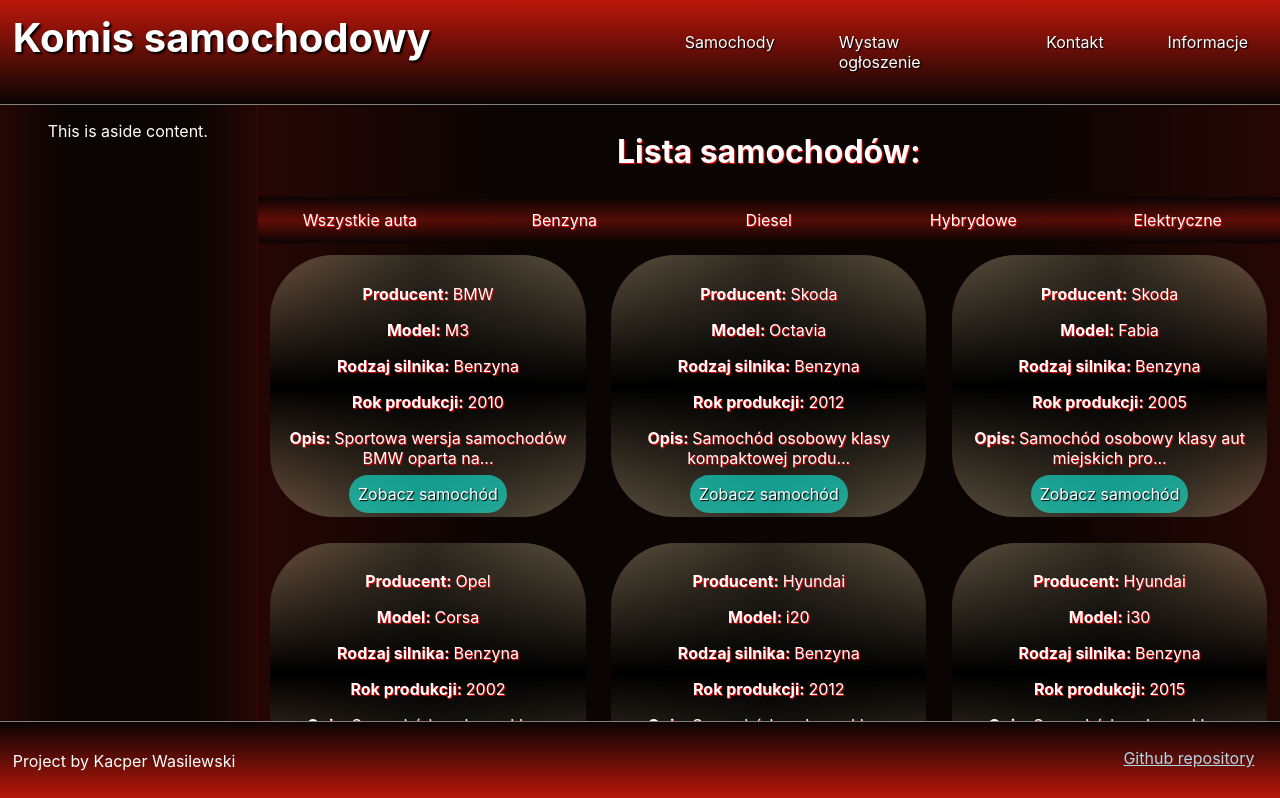
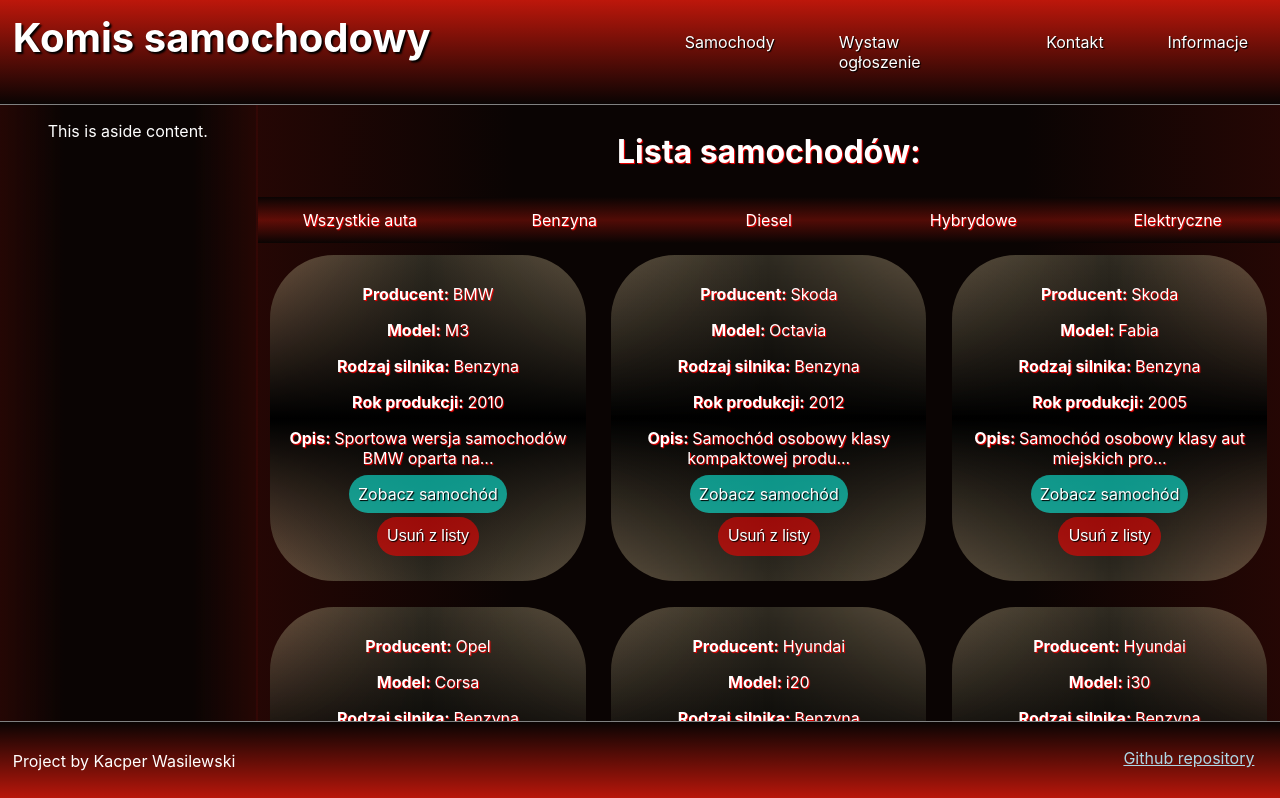
Before and after one commit to KacperW57/Komis-samochodowy, a React (Create React App) app: page /cars in a window 1280 px wide. Shown: the top 798 px of the page. Built offline with nearby package versions, Linux system fonts and the light colour scheme.

Commit message:
added removeCar functionality and fixed carList sizing

```diff
--- a/src/App.css
+++ b/src/App.css
@@ -11,7 +11,8 @@ h3 {
   font-size: 1.5rem;
 }
 
-p {
+p,
+button {
   font-size: 1rem;
 }
 
@@ -36,6 +37,12 @@ p {
     #0a0403,
     rgba(189, 23, 11, 0.15)
   );
+}
+
+@media (max-width: 425px) {
+  .App aside {
+    display: none;
+  }
 }
 
 .App main {
@@ -123,12 +130,12 @@ header nav a:active {
   margin-bottom: 10vh;
 }
 
-.allCarsContainer {
+.carsListContainer {
   width: 100%;
   display: flex;
   flex-flow: row wrap;
 }
-.allCarsListItem {
+.carsListItem {
   flex: 1;
   min-width: 20%;
   margin: 1vw;
@@ -147,8 +154,36 @@ header nav a:active {
     );
   border-radius: 5vw;
 }
+@media (max-width: 425px) {
+  .carsListItem {
+    min-width: 90%;
+  }
+}
+@media (min-width: 426px) {
+  .carsListItem {
+    min-width: 40%;
+  }
+}
 
-.allCarsListItem a:link {
+@media (min-width: 769px) {
+  .carsListItem {
+    min-width: 25%;
+  }
+}
+
+@media (min-width: 1025px) {
+  .carsListItem {
+    min-width: 20%;
+  }
+}
+
+@media (min-width: 1441px) {
+  .carsListItem {
+    min-width: 15%;
+  }
+}
+
+.carsListItem a:link {
   padding: 0.7vw;
   margin: 1vw;
   text-shadow: 1px 1px 1px black;
@@ -158,17 +193,35 @@ header nav a:active {
   border-radius: 5vw;
 }
 
-.allCarsListItem a:hover {
+.carsListItem a:hover {
   box-shadow: inset 2px 2px 2px white, inset -2px -2px 2px black;
 }
 
-.allCarsListItem a:active {
+.carsListItem a:active {
   box-shadow: inset 2px 2px 2px black, inset -2px -2px 2px white;
 }
-.allCarsListItem a:visited {
+.carsListItem a:visited {
   color: white;
 }
 
+.carsListItem button {
+  padding: 0.8vw;
+  margin: 1vw;
+  text-shadow: 1px 1px 1px black;
+  color: white;
+  text-decoration: none;
+  background-color: rgba(255, 0, 0, 0.555);
+  border-radius: 5vw;
+  border: none;
+}
+
+.carsListItem button:hover {
+  box-shadow: inset 2px 2px 2px white, inset -2px -2px 2px black;
+}
+
+.carsListItem button:active {
+  box-shadow: inset 2px 2px 2px black, inset -2px -2px 2px white;
+}
 @media (max-width: 425px) {
   .allCarsContainer {
     display: block;
--- a/src/components/Cars.js
+++ b/src/components/Cars.js
@@ -1,10 +1,12 @@
 import React, { useState } from "react";
 import "../App.css";
-import { useSelector } from "react-redux";
+import { useSelector, useDispatch } from "react-redux";
 import { Link } from "react-router-dom";
+import { removeCar } from "../features/cars/carsSlice";
 
 export default function Cars() {
   const carsArray = useSelector((state) => state.cars);
+  const dispatch = useDispatch();
 
   const [renderCars, setRenderCars] = useState("All");
   const FILTER_MAP = {
@@ -14,11 +16,10 @@ export default function Cars() {
     Hybrydowe: (car) => car.engine_type === "Hybrydowy",
     Elektryczne: (car) => car.engine_type === "Elektryczny",
   };
-  console.log(carsArray);
 
   const carsList = carsArray.filter(FILTER_MAP[renderCars]).map((cars) => {
     return (
-      <div className="allCarsListItem" key={cars.id}>
+      <div className="carsListItem" key={cars.id}>
         <p>
           <strong>Producent: </strong>
           {cars.producer}
@@ -41,6 +42,13 @@ export default function Cars() {
           ...
         </p>
         <Link to={`/cars/${cars.id}`}>Zobacz samochód</Link>
+        <button
+          onClick={() => {
+            dispatch(removeCar(cars.id));
+          }}
+        >
+          Usuń z listy
+        </button>
       </div>
     );
   });
@@ -90,7 +98,7 @@ export default function Cars() {
           Elektryczne
         </div>
       </nav>
-      <div className="allCarsContainer">{carsList}</div>
+      <div className="carsListContainer">{carsList}</div>
     </div>
   );
 }
--- a/src/features/cars/carsSlice.js
+++ b/src/features/cars/carsSlice.js
@@ -208,9 +208,12 @@ export const carsSlice = createSlice({
     addCar(state, action) {
       state.push(action.payload);
     },
+    removeCar(state, action) {
+      return state.filter((array) => array.id !== action.payload);
+    },
   },
 });
 
-export const { addCar } = carsSlice.actions;
+export const { addCar, removeCar } = carsSlice.actions;
 
 export default carsSlice.reducer;
```
